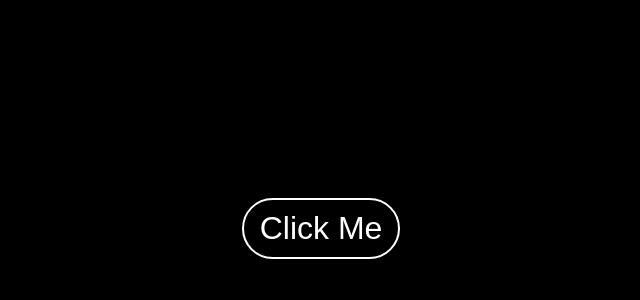
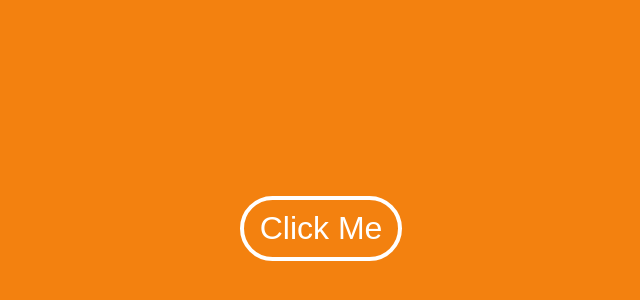
Before and after one commit to kervines/backgound-changer, a plain HTML site: page index.html in a window 1280 px wide. Shown: the part 172-472 px from the top of the page, without its empty margins (319-959 px from the left). Drawn offline with Linux system fonts and the light colour scheme.

Commit message:
alteração no background e add de hover

```diff
--- a/style.css
+++ b/style.css
@@ -9,7 +9,7 @@ body {
   justify-content: center;
   align-items: center;
 
-  background-color: black;
+  background-color: #f3810f;
   /* background-image: url(); */
   background-repeat: no-repeat;
   background-size: cover;
@@ -24,7 +24,14 @@ body {
   font-size: 32px;
   color: #fff;
 
-  border: 2px solid #fff;
+  border: 4px solid #fff;
   border-radius: 60px;
   padding: 10px 16px;
+  transition: 0;
 }
+
+#change:hover {
+  color: #94b1ff;
+  border: 4px solid #94b1ff;
+  transition: 0.2s;
+}
```
